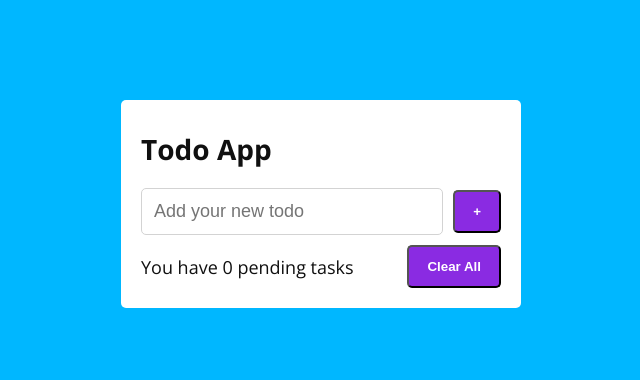
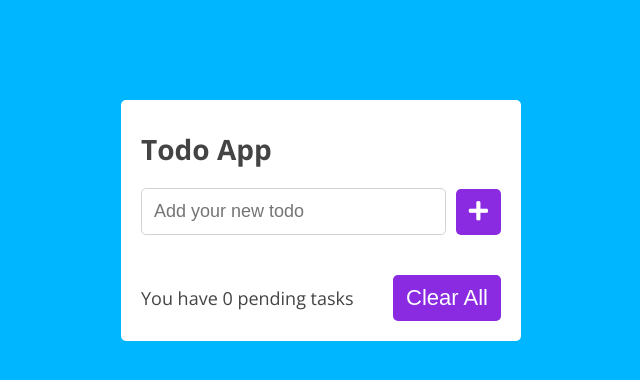
Before and after one commit to tarunislucky/simple-todo-list, a plain HTML site: page index.html in a window 1280 px wide. Shown: the whole page, without its empty margins (319-959 px from the left). Drawn offline with nearby package versions, Linux system fonts and the light colour scheme.

Commit message:
btn border removed

```diff
--- a/index.html
+++ b/index.html
@@ -15,7 +15,7 @@
 
       <div class="add-task">
         <input class="task-input" type="text" placeholder="Add your new todo">
-        <input class="btn task-input-btn" type="button" value="+">
+        <button class="btn task-input-btn"><i class="fas fa-plus"></i></button>
       </div>
 
 
--- a/script.js
+++ b/script.js
@@ -35,7 +35,7 @@ function addTask() {
                     <div class="btn btn-red delete-btn"><i class="fas fa-trash"></i></div>
                    </li>`;
 
-  taskContainer.insertAdjacentHTML("beforeend", taskHtml);
+  taskContainer.insertAdjacentHTML("afterbegin", taskHtml);
   taskInput.value = "";
   taskInput.focus();
   taskCount++;
--- a/style.css
+++ b/style.css
@@ -7,7 +7,7 @@
 body {
 	background-color: #00b7ff;
 	font-family: "Open Sans", sans-serif;
-	color: #101010;
+	color: #444444;
 	font-size: 18px;
 }
 i {
@@ -31,7 +31,7 @@ i {
 	font-weight: 700;
 }
 .add-task {
-	margin-bottom: 10px;
+	margin-bottom: 20px;
 }
 .task-input {
 	font-size: 18px;
@@ -42,6 +42,7 @@ i {
 }
 .list {
 	list-style: none;
+	margin-bottom: 20px;
 }
 .list .item {
 	padding-left: 10px;
@@ -65,12 +66,14 @@ i {
 }
 
 .btn {
-	padding: 12px 18px;
+	padding: 10px 13px;
 	border-radius: 5px;
 	cursor: pointer;
 	color: #fff;
-	font-weight: bold;
+	/* font-weight: bold; */
+	font-size: 22px;
 	background-color: blueviolet;
+	border: none;
 }
 
 .btn-red {
```
